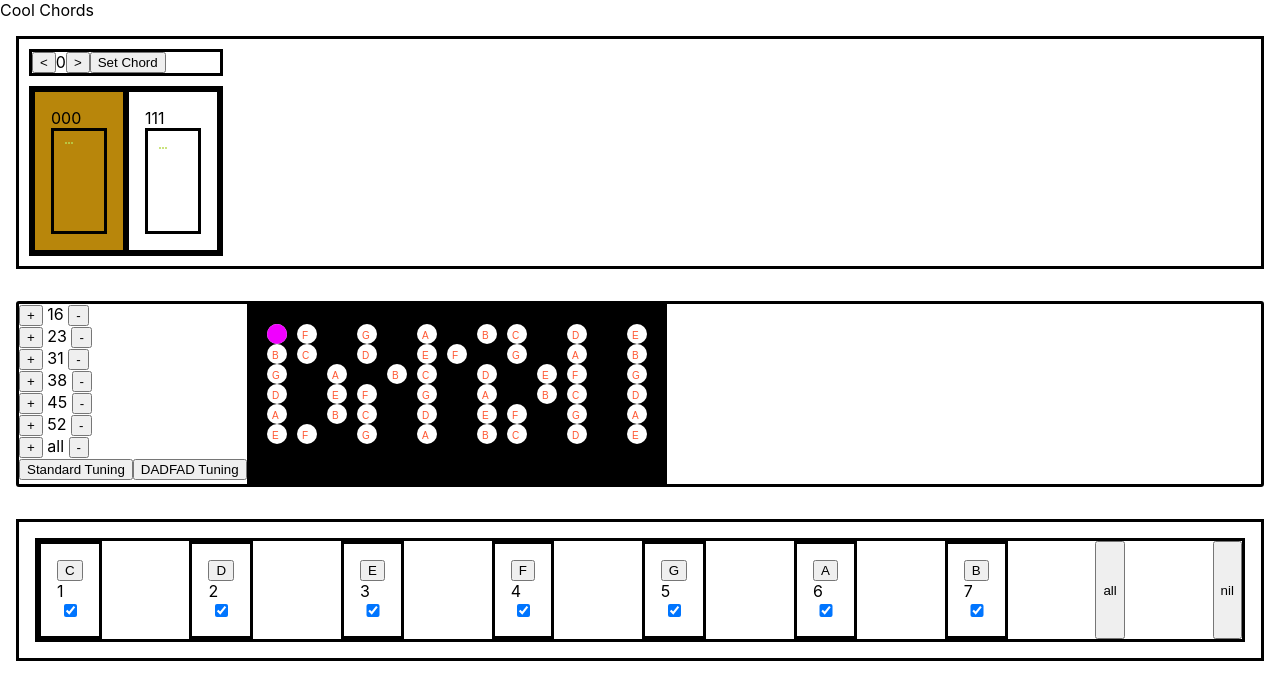
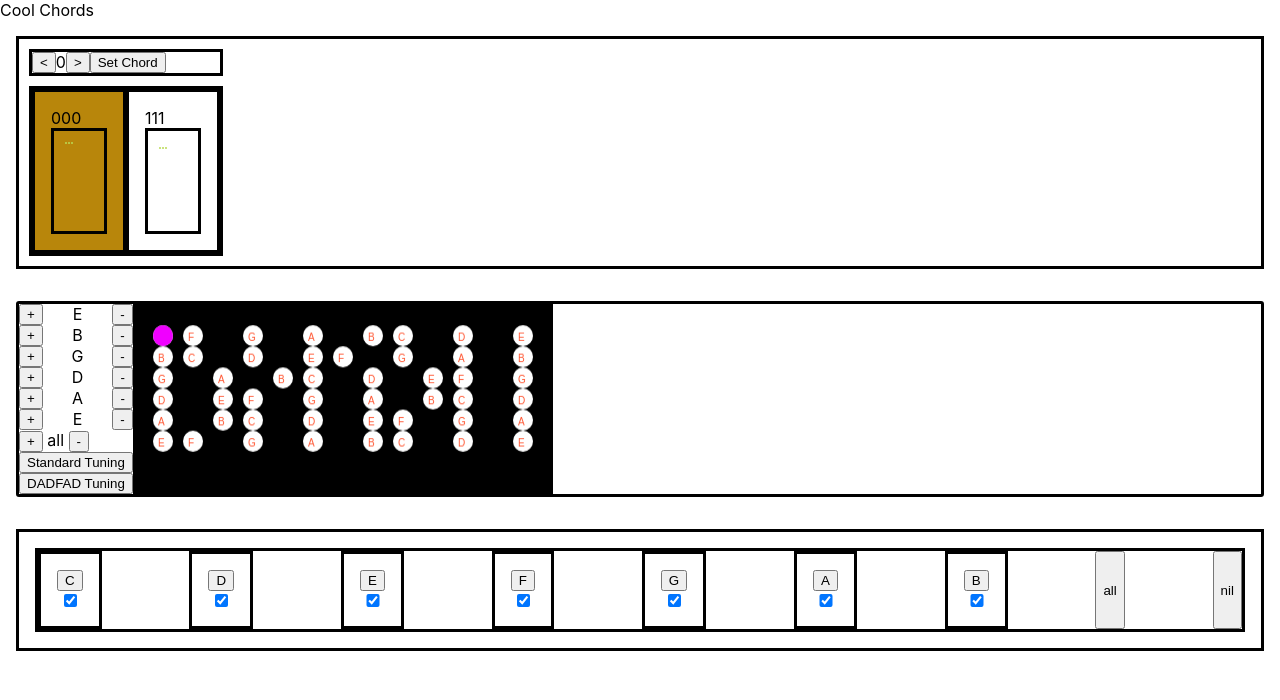
Before and after one commit to gvnmcg/cool-chords, a Next.js app: page / in a window 1280 px wide. Shown: the top 700 px of the page. Built offline with nearby package versions, Linux system fonts and the light colour scheme.

Commit message:
tuning style

```diff
--- a/pages/chords-app/ts-src/components/Scale.tsx
+++ b/pages/chords-app/ts-src/components/Scale.tsx
@@ -32,7 +32,6 @@ const ScaleControls = ({ scale, setScale }: ScaleControlsProps) => {
           >
             {ch}
           </button>
-          {i + 1}
           <input
             type="checkbox"
             checked={scale[i]}
--- a/pages/chords-app/ts-src/components/TuningView.tsx
+++ b/pages/chords-app/ts-src/components/TuningView.tsx
@@ -1,5 +1,6 @@
 import React from "react";
-import { standardTuning, DADFADTuning } from "../FretboardConstants";
+import { standardTuning, DADFADTuning, noteNames } from "../FretboardConstants";
+import styles from "../../../../styles/Tuning.module.css";
 
 /**
  * Tuning Contols
@@ -10,18 +11,27 @@ interface TuningViewProps {
   setTuning: (t: number[]) => void;
   onAnyChange: (t: number, n: number) => void;
   shiftAll: (t: number) => void;
-};
-const TuningView = ({ tuning, setTuning, onAnyChange, shiftAll }: TuningViewProps) => {
+}
+const TuningView = ({
+  tuning,
+  setTuning,
+  onAnyChange,
+  shiftAll,
+}: TuningViewProps) => {
   return (
-    <div>
+    <div >
+      <div className={styles.tuning}>
         {tuning?.map((t: number, n: number) => (
-        <div key={n}>
+          <div className={styles.peg}
+          key={n}>
             <button onClick={() => onAnyChange(n, 1)}>+</button>
-          <span> {t} </span>
+            <span> {noteNames[t % 12]} </span>
             <button onClick={() => onAnyChange(n, -1)}>-</button>
           </div>
         ))}
+      </div>
 
+      <div className={styles.tuneAll}>
         <div>
           <button onClick={() => shiftAll(1)}> +</button>
           <span> all </span>
@@ -46,6 +56,7 @@ const TuningView = ({ tuning, setTuning, onAnyChange, shiftAll }: TuningViewProp
           DADFAD Tuning
         </button>
       </div>
+    </div>
   );
 };
 
--- /dev/null
+++ b/styles/Tuning.module.css
@@ -0,0 +1,18 @@
+.tuning {
+    display: flex;
+    flex-direction: column;
+}
+
+.peg {
+    display: flex;
+    flex-direction: row;
+    /* gap: 10px 20px;  */
+    justify-content: space-between;
+    /* row-gap: 10px;
+    column-gap: 20px;    */
+}
+
+.tuneAll {
+    display: flex;
+    flex-direction: column;
+}
```
Lines whose indentation alone changed are shown as unchanged.
